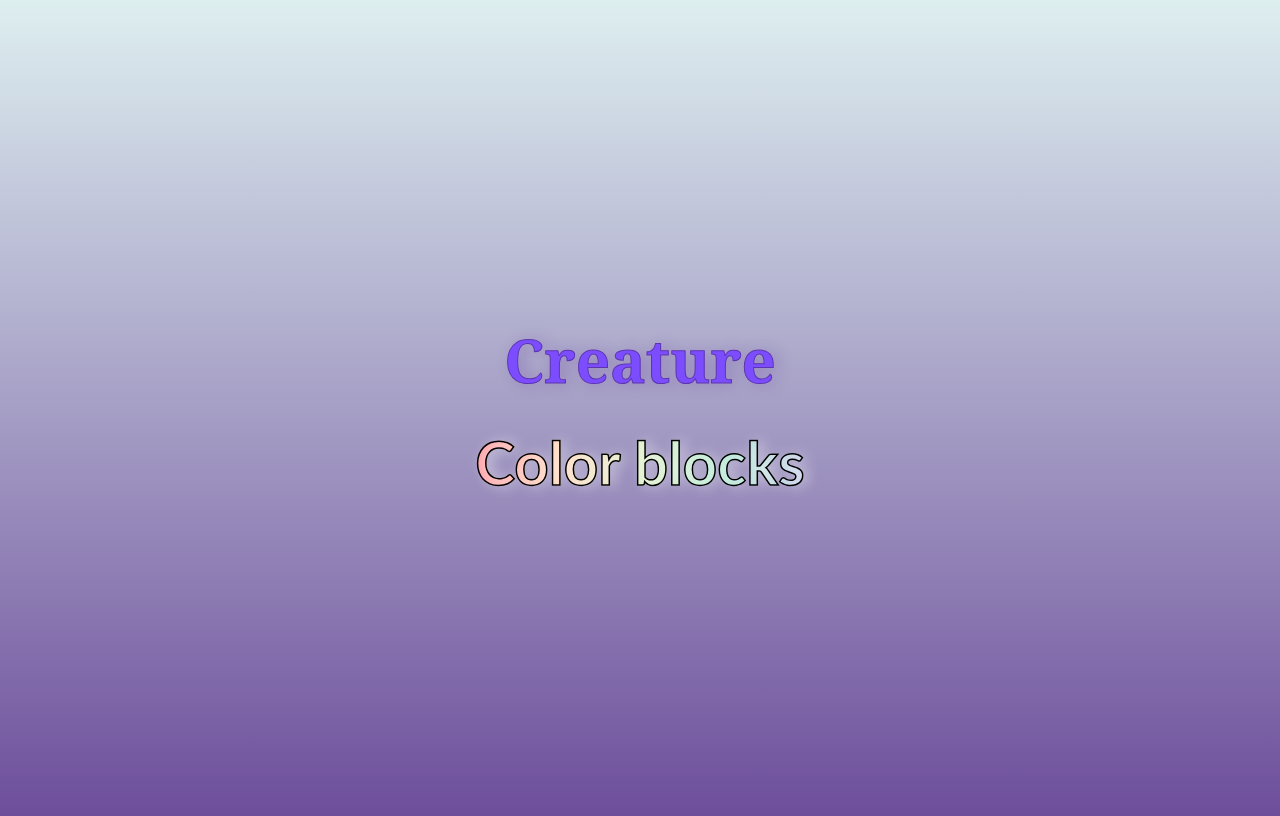
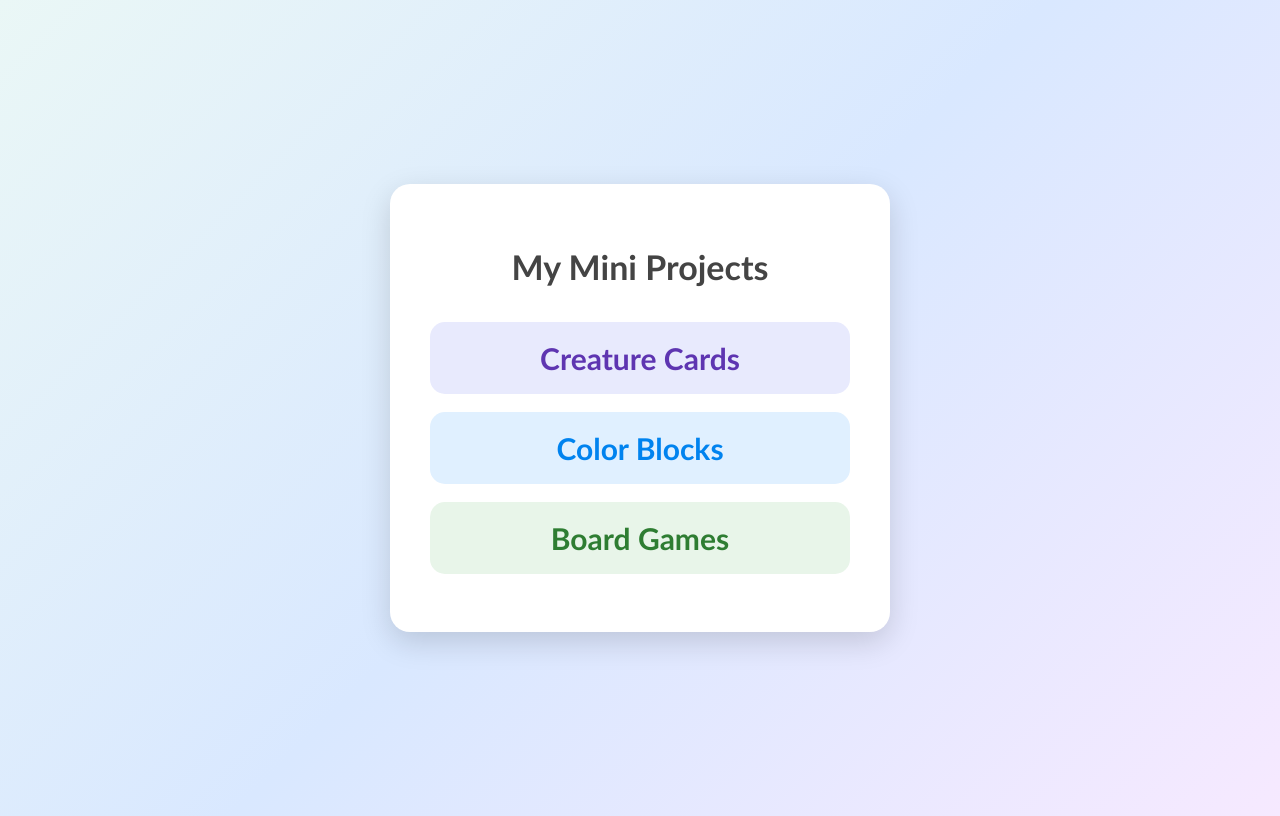
Before and after one commit to AvniJ237/practice-repo, a plain HTML site: page index.html in a window 1280 px wide. Drawn offline with Linux system fonts and the light colour scheme.

Commit message:
modifying html and css

```diff
--- a/boardgame.css
+++ b/boardgame.css
@@ -1,31 +1,55 @@
 
-div{
+.game{
     display:flex;
     flex-direction:column;
     align-items:center;
-    min-height:100vh;
+    background-color: white;
     gap:25px;
     padding:40px;
+    border-radius: 20px;
+    color:#390707;
+    max-width: 450px;
+    margin: 30px auto;
+
 }
 
+body{
+
+    background-color: #DCEAD5;
+    align-items:center;
+
+
+}
 p{
-    max-width:800px;
+
     text-align:justify;
-    line-height:1.6;
+    line-height:1.7;
+
+
 }
+
 button{
-    padding:12px 25px;
-    font-size:20px;
     font-weight:bold;
-    border:none;
     border-radius:10px;
     cursor:pointer;
+    color:rgb(255, 255, 255);
+    background-color:#adb597;
+    transition:.3s;
+    border:none;
+    padding:10px 18px;
+    font-size:17px;
 }
 
 button:hover{
     transform:scale(1.05);
+
 }
 a,a:visited{
-    text-decoration:none;
-    color:inherit;
+font-size: 48px;
+text-decoration:none;
+font-family:trebuchet MS;
+font-weight:bold;
+color: #4F6F52;
+display:block;
+text-align:center;
 }
--- a/index.html
+++ b/index.html
@@ -1,13 +1,15 @@
 <!DOCTYPE html>
 <html>
 <head>
-<title>Main</title>
+<title>My Mini Projects</title>
 <link rel="stylesheet" href="style.css">
 </head>
 <body>
-<div class="card">
-<a id="creature" href="creature-cards/index.html">Creature</a>
-<a id="color" href="color/index.html">Color blocks</a>
+<div class="container">
+<h1> My Mini Projects </h1>
+<a class="card creature" href="creature-cards/index.html"> Creature Cards</a>
+<a class="card color" href="color/index.html"> Color Blocks</a>
+<a class="card board" href="boardgame.html"> Board Games</a>
 </div>
 </body>
 </html>
--- a/style.css
+++ b/style.css
@@ -1,39 +1,55 @@
-a, a:visited{
-font-size: 60px;
-text-decoration:none;
-font-family:trebuchet MS;
-font-weight:bold;
+body{
+    font-family:Trebuchet MS, sans-serif;
+    background:linear-gradient(135deg, #EAF7F6, #D9E8FF, #F6E9FF);
+    min-height:100vh;
+    display:flex;
+    justify-content:center;
+    align-items:center;
 }
-body{
-background: linear-gradient(#deeff0, #6d4e9B);
-}
-#creature{
-color: #7C4DFF;
-text-shadow: 5px 1px 15px #4A148C40;
-font-family: Georgia, serif;
--webkit-text-stroke: 1px #5e35b1;
-}
-#color{
-background: linear-gradient(
-  90deg,
-  #ff9aa2,
-  #ffdac1,
-  #e2f0cb,
-  #b5ead7,
-  #c7ceea
-);
--webkit-background-clip: text;
-color: transparent;
-text-shadow: 5px 1px 13px #fafafa89;
--webkit-text-stroke: 1.5px black;
-}
-div{
-display:flex;
-flex-direction:column;
-justify-content: center;
-align-items: center;
-min-height: 100vh;
-gap:25px;
 
+.container{
+    width:420px;
+    background:white;
+    padding:40px;
+    border-radius:20px;
+    box-shadow:0 10px 30px rgba(0,0,0,.15);
+    text-align:center;
 
 }
+
+h1{
+    margin-bottom:35px;
+    color:#444;
+    font-size:34px;
+}
+
+.card{
+    display:block;
+    text-decoration:none;
+    font-size:30px;
+    font-weight:bold;
+    padding:18px;
+    margin:18px 0;
+    border-radius:15px;
+    transition:.3s;
+}
+
+.card:hover{
+    transform:scale(1.05);
+    box-shadow:0 8px 20px rgba(0,0,0,.2);
+}
+
+.creature{
+    background:#E8EAFD;
+    color:#5E35B1;
+}
+
+.color{
+    background:#e0f0ff;
+    color:#0083ef;
+}
+
+.board{
+    background:#E8F5E9;
+    color:#2E7D32;
+}
```
Also changed, not shown: boardgame.html (+23 -6 lines), color/index.html (+2 -2 lines), 2 other files.
